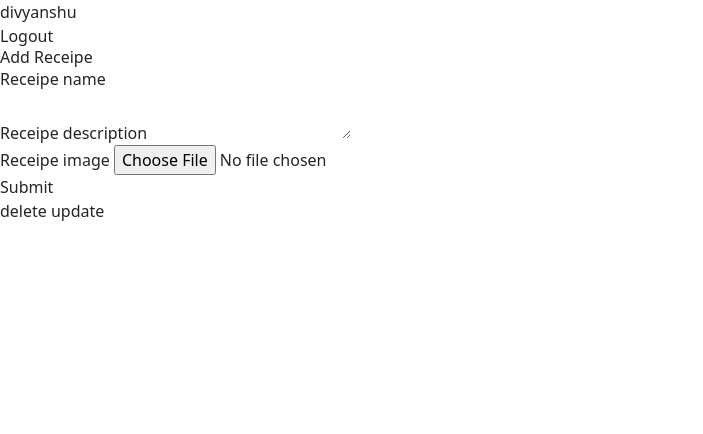
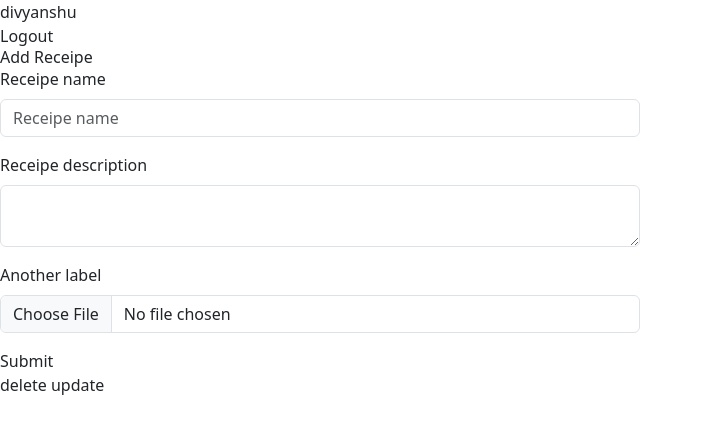
Before and after one commit to divyanshu-kd/Food-Ordering-website-with-Django, a Django app: page / in a window 1280 px wide. Shown: the top 434 px of the page, without its empty margins (0-703 px from the left). Run offline with Django 4.2, Linux system fonts and the light colour scheme; a user stored in the database is signed in; data comes from the database, SQL or seed files in the repository; both versions use the stored data as it was after the commit; some libraries are stand-ins or nearby versions.

Commit message:
changes in templates

```diff
--- a/templates/menu.html
+++ b/templates/menu.html
@@ -19,7 +19,7 @@
         <h2>Add Receipe</h2>
         <form method="POST" enctype="multipart/form-data">
             {% csrf_token %}
-            <div>
+            <!-- <div>
                 <label>Receipe name</label>
                 <input type="text" name="receipe_name" required>
             </div>
@@ -31,19 +31,23 @@
                 <label>Receipe image</label>
                 <input type="file" name="image" required>
             </div>
-            <button type="submit">Submit</button>
-            <!-- <div class="mb-3">
+            <button type="submit">Submit</button> -->
+            <div class="justify-content w-1/2">
+                <div class="mb-3">
                     <label for="formGroupExampleInput" class="form-label">Receipe name</label>
-                <input type="text" class="form-control" id="formGroupExampleInput" placeholder="Example input placeholder">
+                    <input type="text" class="form-control" id="formGroupExampleInput" placeholder="Receipe name" name="receipe_name" required>
                 </div>
                 <div class="mb-3">
                     <label for="formGroupExampleInput2" class="form-label">Receipe description</label>
-                <input type="text" class="form-control" id="formGroupExampleInput2" placeholder="Another input placeholder">
+                    <textarea name="description" class="form-control"></textarea>
+                    <!-- <input type="text" class="form-control" id="formGroupExampleInput2" placeholder="Another input placeholder"> -->
                 </div>
                 <div class="mb-3">
                     <label for="formGroupExampleInput2" class="form-label">Another label</label>
-                <input type="text" class="form-control" id="formGroupExampleInput2" placeholder="Another input placeholder">
-            </div> -->
+                    <input type="file" class="form-control" id="formGroupExampleInput2" placeholder="Place the image of the receipe" name="image" required>
+                </div>
+                <button type="submit">Submit</button>
+            </div>
         </form>
         {% for item in receipe %}
         <a href="/delete-receipe/{{item.id}}/"> delete </a>
```
Also changed, not shown: db.sqlite3. Lines whose indentation alone changed are shown as unchanged.
